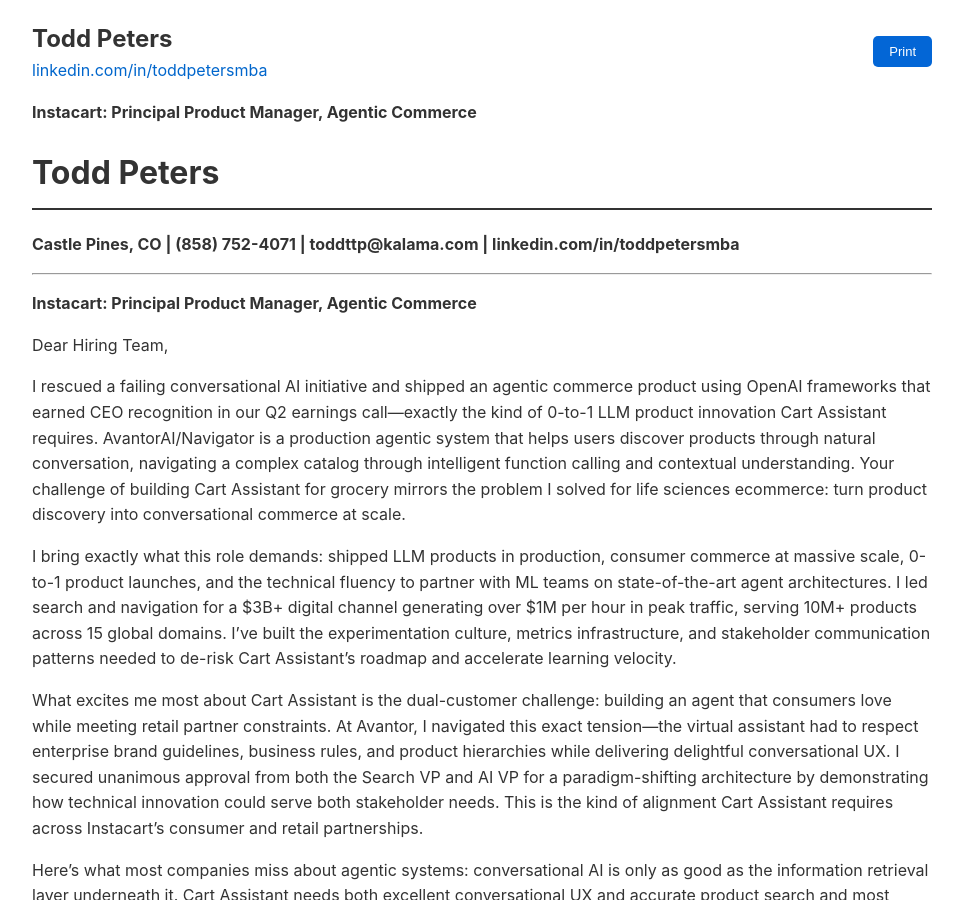
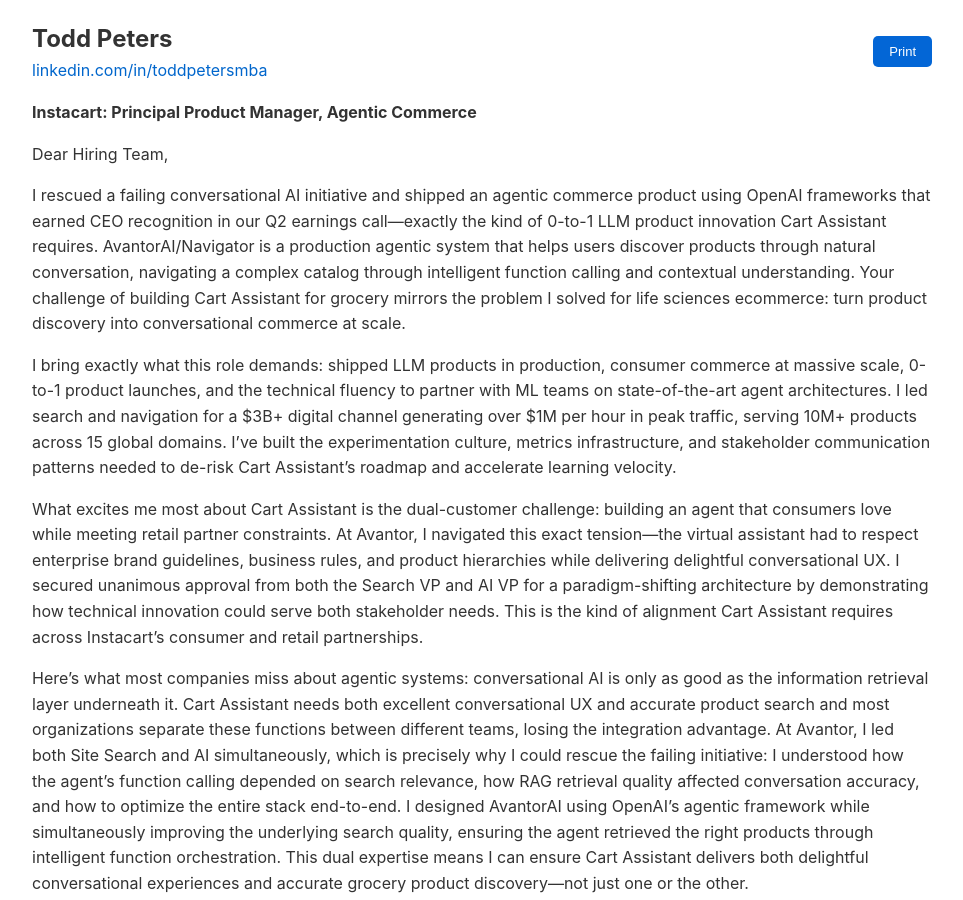
Before and after one commit to tsimech/tsimech.github.io, a Jekyll site: the page built from docs/instacart.md, in a window 1280 px wide and 900 px high. Shown: the whole window, without its empty margins (158-1121 px from the left). Built offline with Jekyll 4.4.1, drawn with Linux system fonts in a browser that asks for light colours.

Commit message:
Fix Instacart header - remove duplicate contact info

```diff
--- a/docs/instacart.md
+++ b/docs/instacart.md
@@ -25,13 +25,6 @@ setTimeout(function() {
   </div>
   <button onclick="window.print()" style="padding: 8px 16px; background-color: #0366d6; color: white; border: none; border-radius: 5px; cursor: pointer; font-size: 13px;">Print</button>
 </div>
-
-**Instacart: Principal Product Manager, Agentic Commerce**
-
-# Todd Peters
-**Castle Pines, CO | (858) 752-4071 | toddttp@kalama.com | linkedin.com/in/toddpetersmba**
-
----
 
 **Instacart: Principal Product Manager, Agentic Commerce**
 
```
